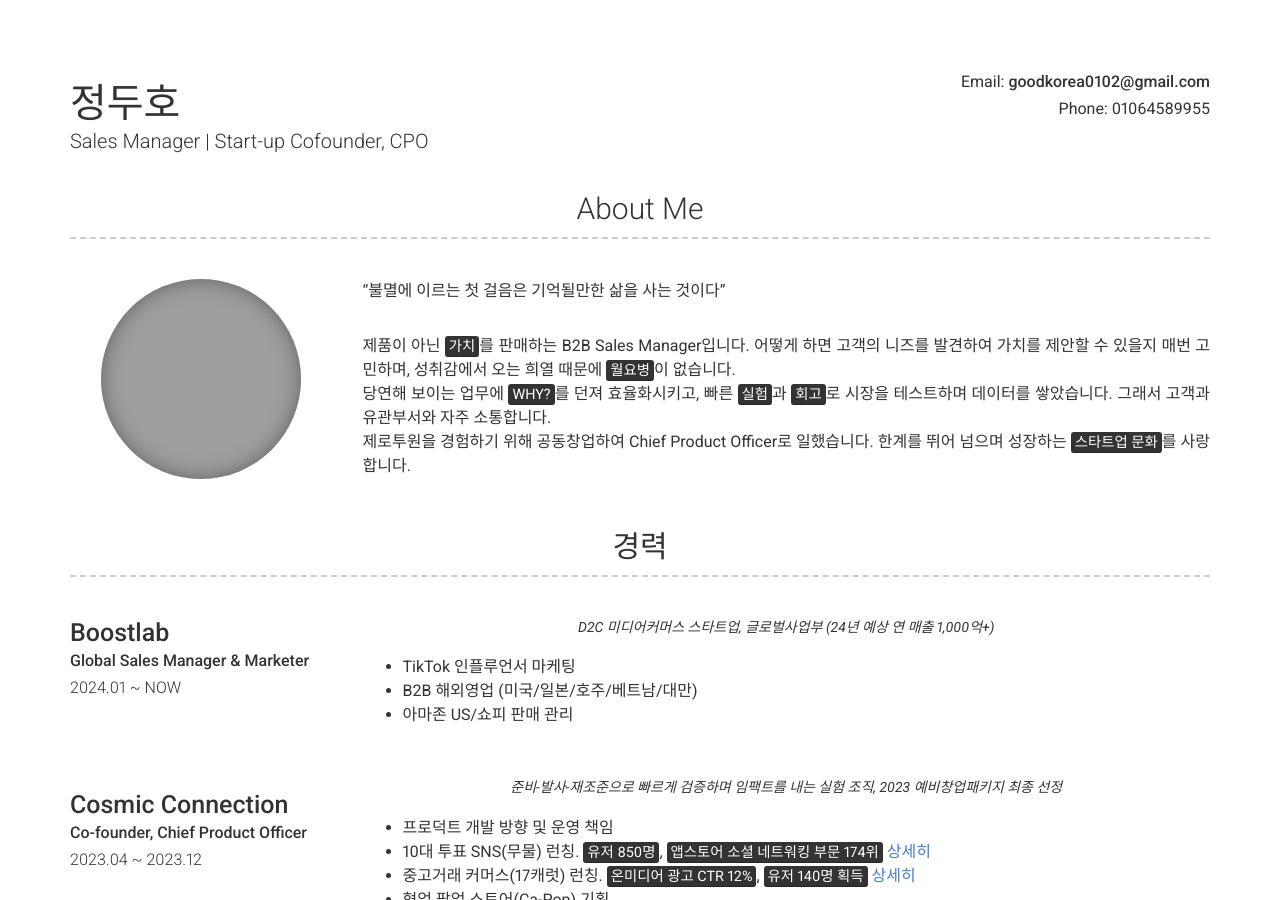
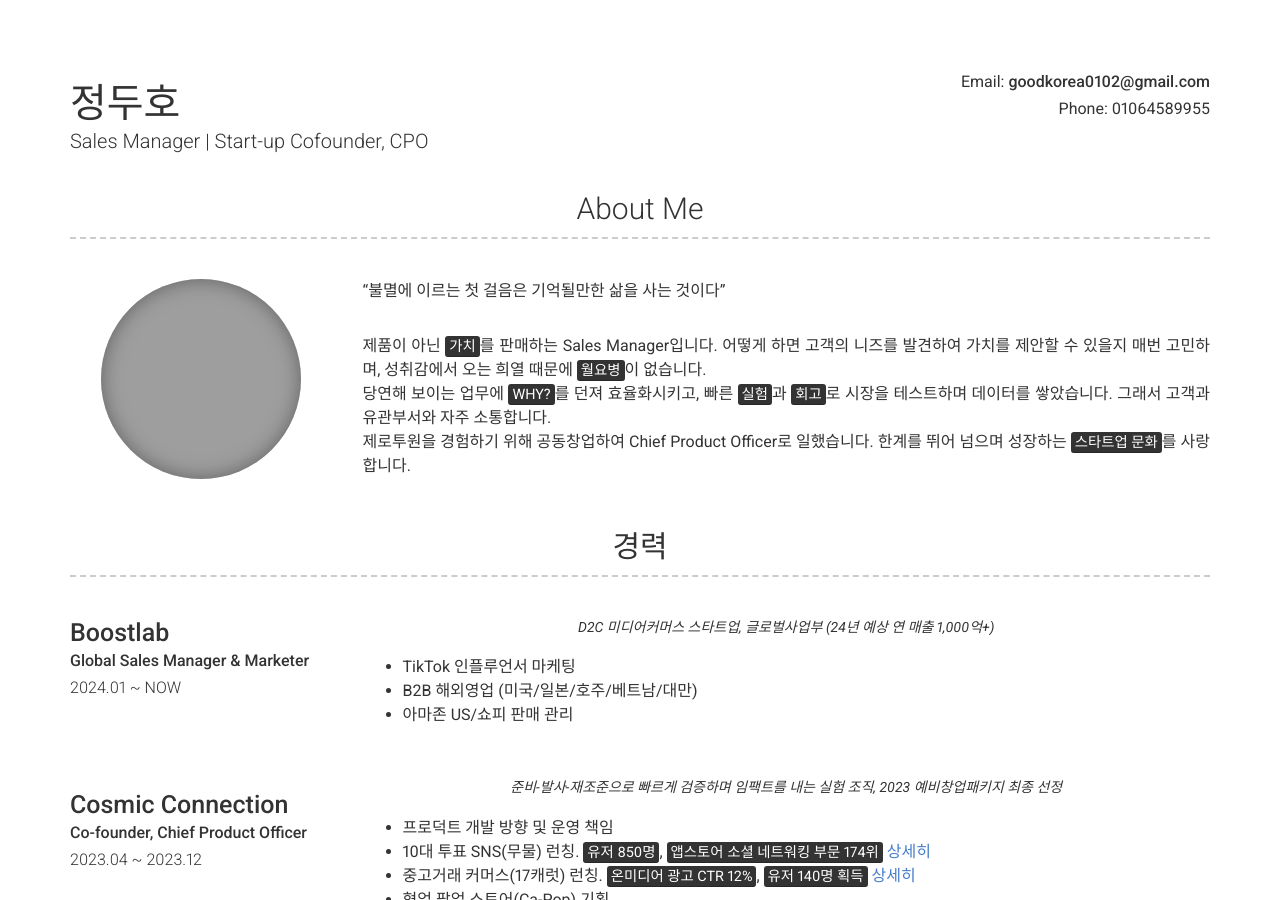
Before and after one commit to ZechariahJung/resume, a Jekyll site: the page built from index.md, in a window 1280 px wide and 900 px high. Built offline with Jekyll 4.4.1, drawn with Linux system fonts in a browser that asks for light colours; nearby versions of some CDN libraries; grey boxes are pictures that could not be loaded.

Commit message:
[부스트랩 수정  ex - update config.yml]

```diff
--- a/_config.yml
+++ b/_config.yml
@@ -56,7 +56,7 @@ about_profile_image: images/myprofile.jpeg
 about_content: |
   "불멸에 이르는 첫 걸음은 기억될만한 삶을 사는 것이다" <br><br>
 
-  제품이 아닌 <mark>가치</mark>를 판매하는 B2B Sales Manager입니다. 어떻게 하면 고객의 니즈를 발견하여 가치를 제안할 수 있을지 매번 고민하며, 성취감에서 오는 희열 때문에 <mark>월요병</mark>이 없습니다.
+  제품이 아닌 <mark>가치</mark>를 판매하는 Sales Manager입니다. 어떻게 하면 고객의 니즈를 발견하여 가치를 제안할 수 있을지 매번 고민하며, 성취감에서 오는 희열 때문에 <mark>월요병</mark>이 없습니다.
   <br>당연해 보이는 업무에 <mark>WHY?</mark>를 던져 효율화시키고, 빠른 <mark>실험</mark>과 <mark>회고</mark>로 시장을 테스트하며 데이터를 쌓았습니다. 그래서 고객과 유관부서와 자주 소통합니다.
   <br>제로투원을 경험하기 위해 공동창업하여 Chief Product Officer로 일했습니다. 한계를 뛰어 넘으며 성장하는 <mark>스타트업 문화</mark>를 사랑합니다.
 
```
